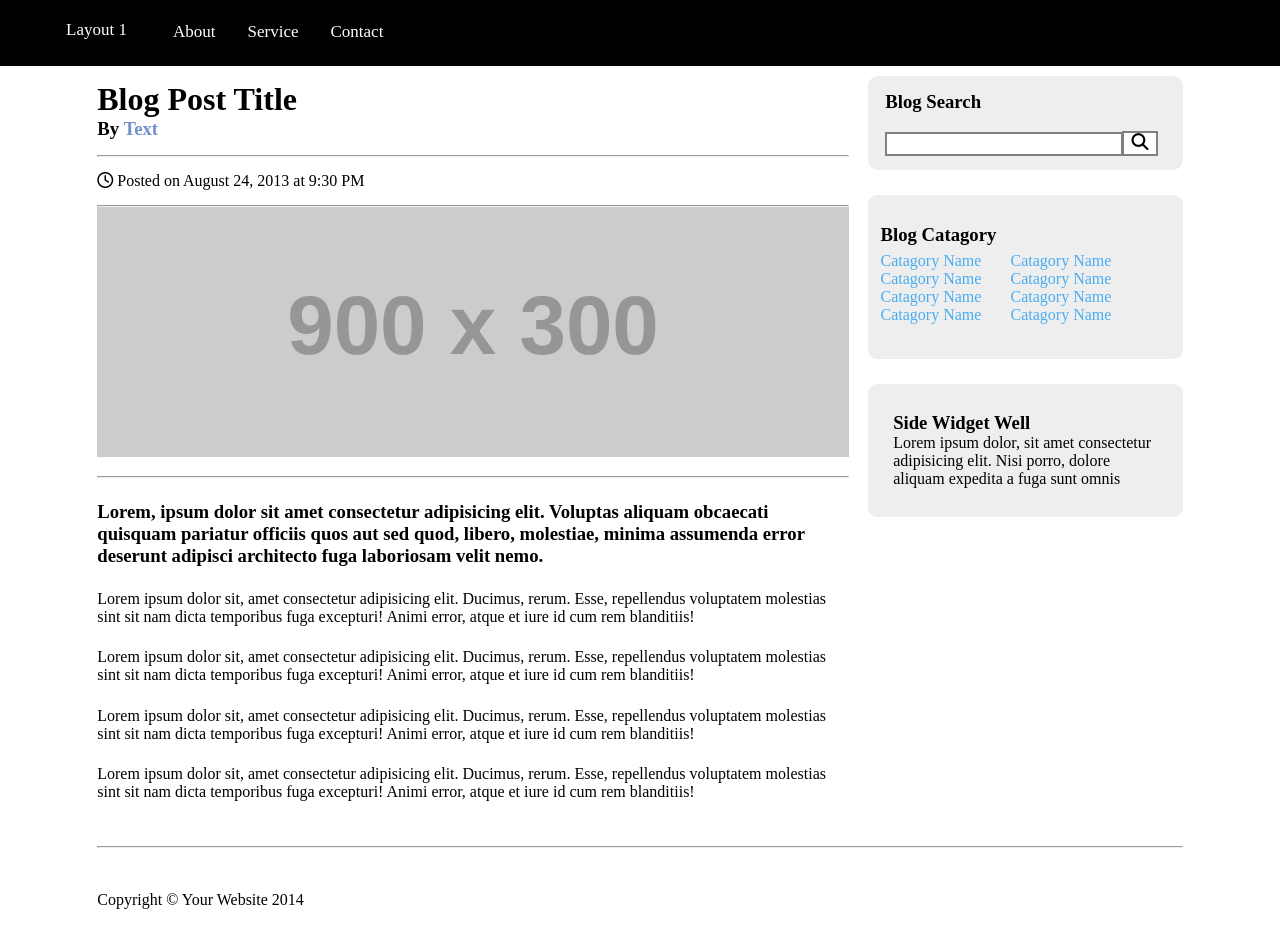
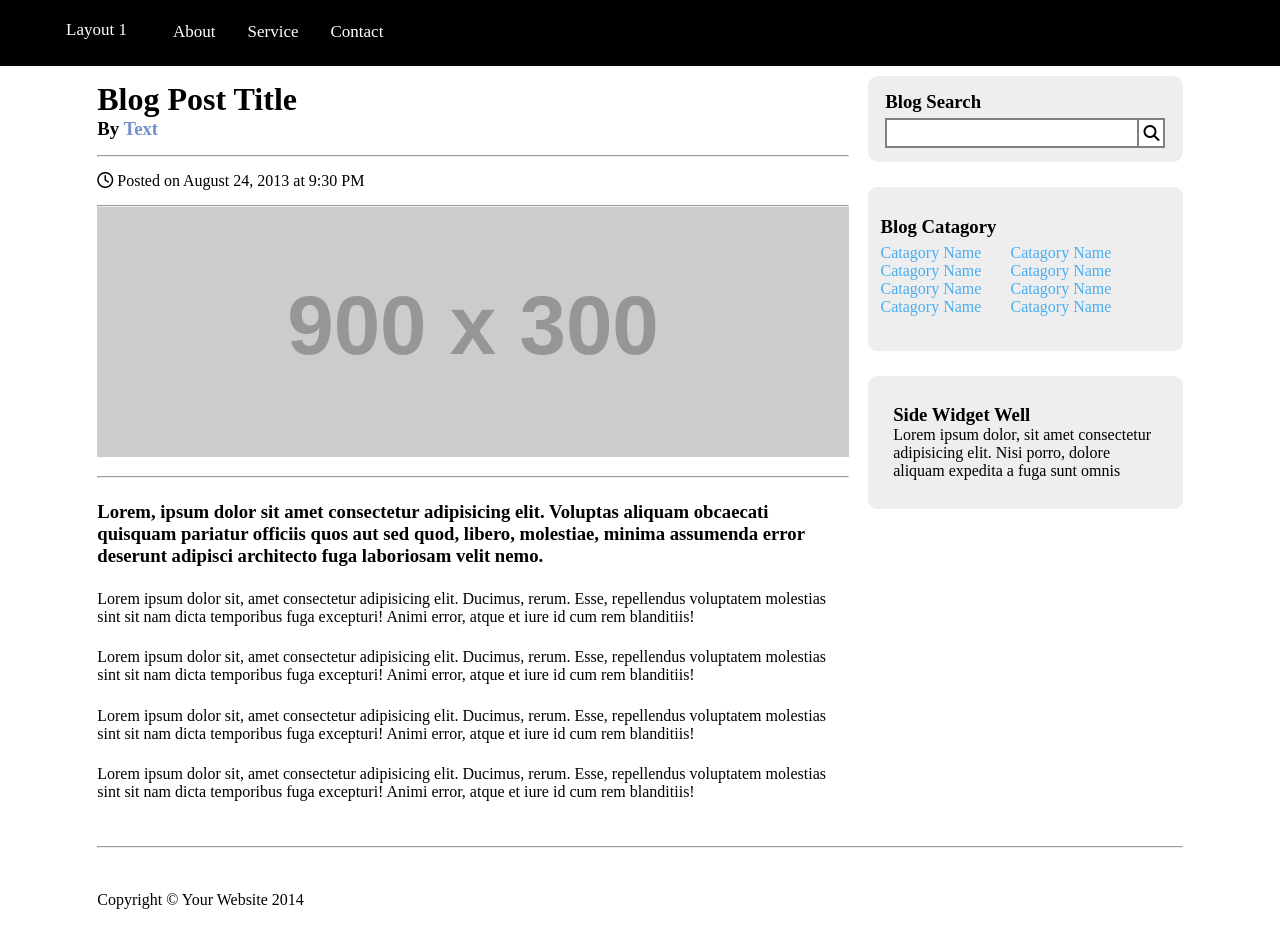
Before and after one commit to HarshRa3/myFirstRepository, a plain HTML site: page index.html in a window 1280 px wide. Drawn offline with Linux system fonts and the light colour scheme; placeholder pictures from the web are drawn by us.

Commit message:
search icon position solve

```diff
--- a/index.html
+++ b/index.html
@@ -63,10 +63,9 @@
                     <div class="section2_block1">
                         <div class="block1_content">
                             <h3 class="block1_heading" style="width: 40%;">Blog Search</h3>
-                            <div class="xyx">
-
-                                <input type="text" class="search">
-                                <div class="search_icon" id="search_icon1"><i class="fa-solid fa-magnifying-glass"></i></div>
+                            <div class="search">
+                                <input type="text" name="" id="">
+                                    <i class="fa-solid fa-magnifying-glass search_icon"></i>
                             </div>
                         </div>
                     </div>
@@ -90,7 +89,8 @@
                     <div class="section2_block_2_3">
                         <div class="block1_catagory_container" id="cat1">
                             <h3 class="cat1_m">Side Widget Well</h3>
-                            <p class="cat1_m">Lorem ipsum dolor, sit amet consectetur adipisicing elit. Nisi porro, dolore aliquam expedita a fuga sunt omnis</p>
+                            <p class="cat1_m">Lorem ipsum dolor, sit amet consectetur adipisicing elit. Nisi porro,
+                                dolore aliquam expedita a fuga sunt omnis</p>
                         </div>
                     </div>
                 </div>
--- a/style2.css
+++ b/style2.css
@@ -53,8 +53,9 @@
 }
 
 .block1_content input {
-    width: 85%;
-    height: 24px;
+    width: 100%;
+    height: 30px;
+    border-right: none;
     /* border-radius: 5px; */
 }
 
@@ -62,27 +63,21 @@
 .block1_heading {
     margin: 5px 0;
 }
-
-.search_icon {
-    display: inline-block;
-    width: 13%;
+.search input{
+    border: 2px solid gray;
+}
+.search{
+    position: relative;
+}
+.search_icon{
+    position: absolute;
+    right: 0;
+    bottom: 0;
+    top: 0;
+    width: 10%;
     text-align: center;
-    position: relative;
-    left: -2%;
-    height: 100%;
-    font-size: 17px;
-  padding: 0.5px 0px;
-  margin-top: 13px;
-    /* border-radius: 1px; */
-}
-/* .xyz{
-
-} */
-
-.search,
-.search_icon {
     border: 2px solid gray;
-    background-color: white;
+    padding-top: 5px;
 }
 
 .block1_catagory {
```
